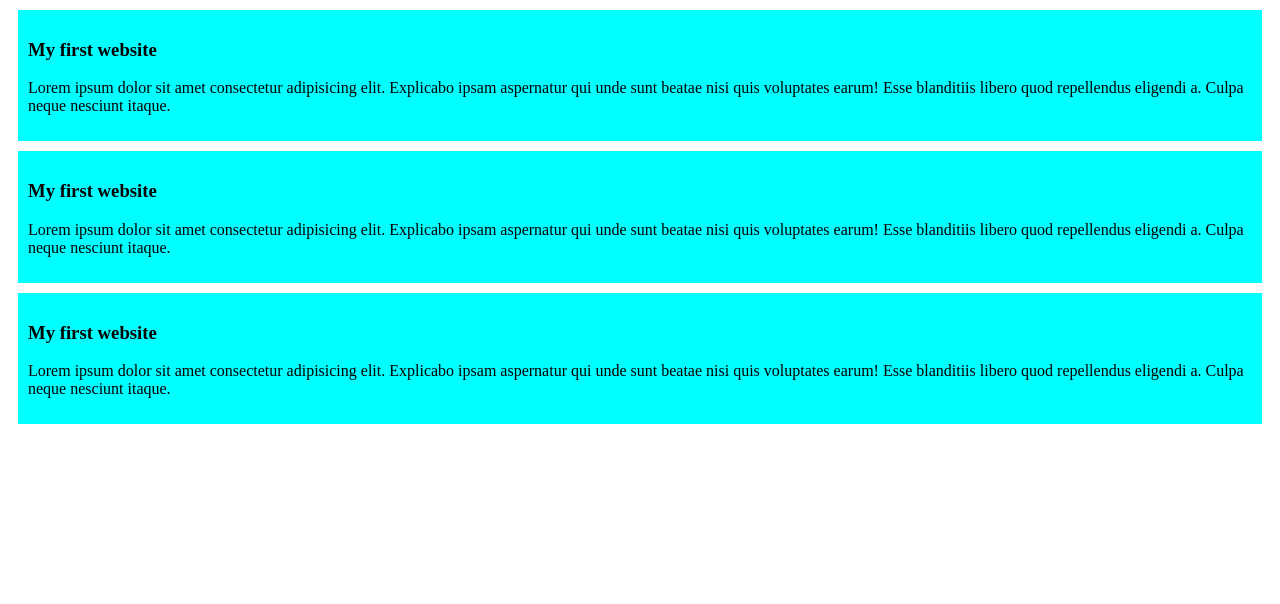
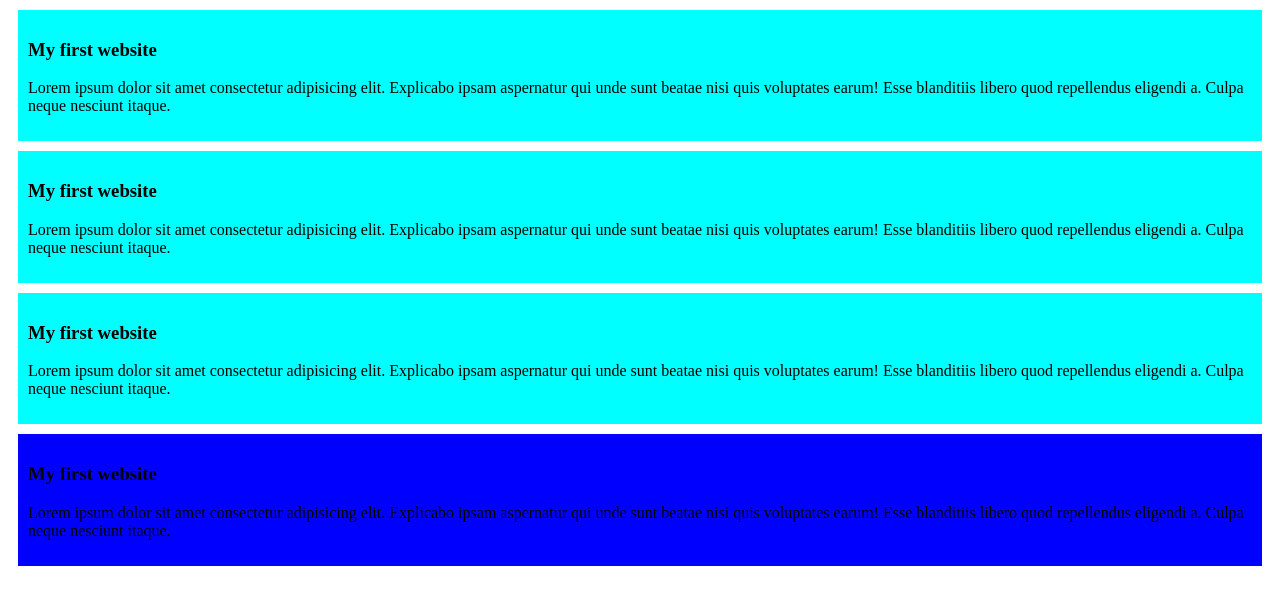
Before and after one commit to Tajrina-03/my-first-git-repo, a plain HTML site: page index.html in a window 1280 px wide. Drawn offline with Linux system fonts and the light colour scheme.

Commit message:
added my third blog

```diff
--- a/index.html
+++ b/index.html
@@ -30,6 +30,13 @@
         unde sunt beatae nisi quis voluptates earum!
          Esse blanditiis libero quod repellendus eligendi a. Culpa neque nesciunt itaque.</p>
     </div>
+    <div class="third">
+    <h3>My first website</h3>
+    <p>Lorem ipsum dolor sit amet consectetur adipisicing elit.
+         Explicabo ipsam aspernatur qui
+        unde sunt beatae nisi quis voluptates earum!
+         Esse blanditiis libero quod repellendus eligendi a. Culpa neque nesciunt itaque.</p>
+    </div>
 </body>
 
 </html>
--- a/style.css
+++ b/style.css
@@ -3,3 +3,7 @@ div{
     padding: 10px;
     margin: 10px;
 }
+.third{
+    background-color: blue;
+
+}
```
